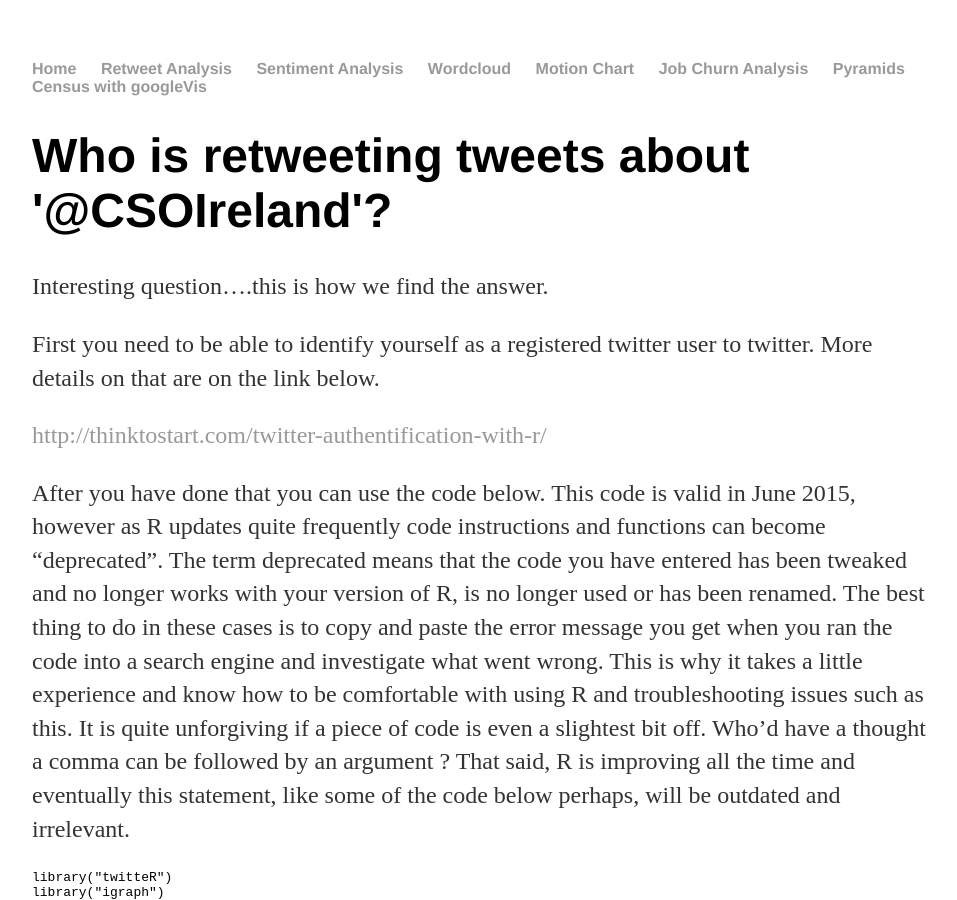
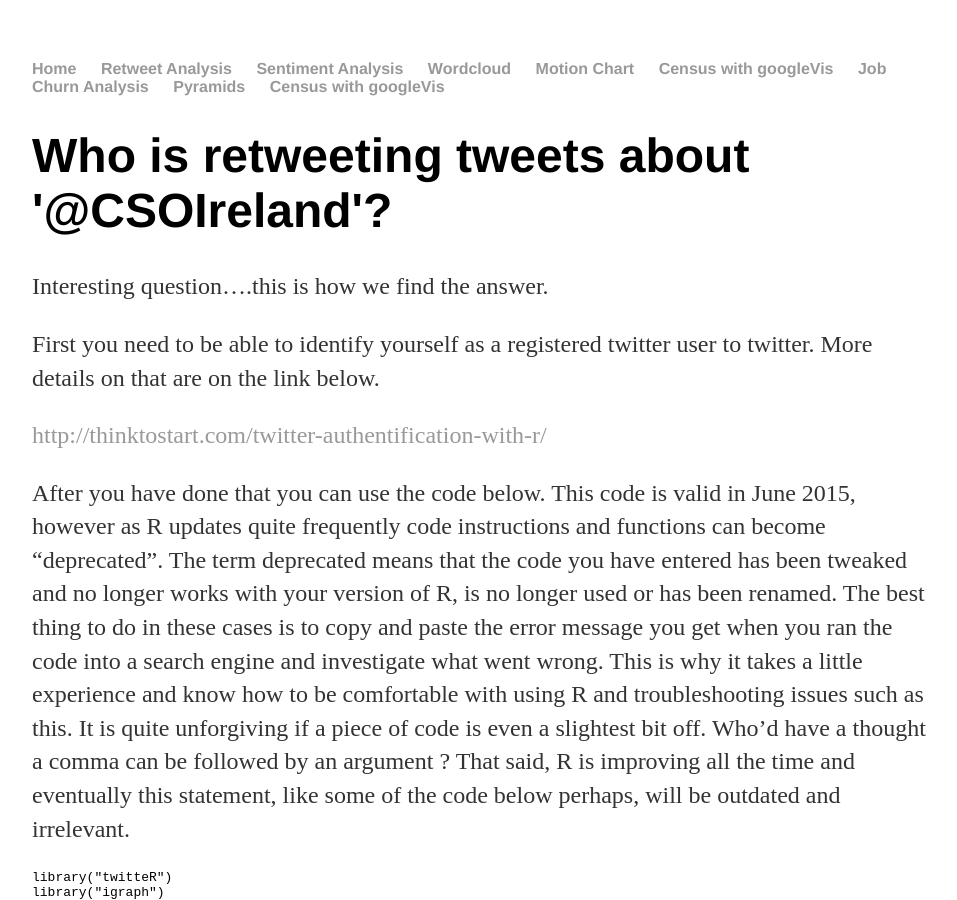
Before and after one commit to CorkDataAnalytics/CorkDataAnalytics.github.io, a Jekyll site: the page built from index.html, in a window 1280 px wide and 900 px high. Shown: the whole window, without its empty margins (160-1117 px from the left). Built offline with Jekyll 4.4.1, drawn with Linux system fonts in a browser that asks for light colours; comment, search, counter and statistics services are not loaded.

Commit message:
Update default.html

```diff
--- a/_layouts/default.html
+++ b/_layouts/default.html
@@ -28,6 +28,7 @@
         		<li><a href="/SentimentAnalysis">Sentiment Analysis</a></li>
         		<li><a href="/Wordcloud">Wordcloud</a></li>
                         <li><a href="/Motion">Motion Chart</a></li>
+                        <li><a href="/timeseries">Census with googleVis</a></li>
                         <li><a href="/JobChurnAnalysis">Job Churn Analysis</a></li>
         		<li><a href="/pyramids">Pyramids</a></li>
         		<li><a href="/census">Census with googleVis</a></li>
```
